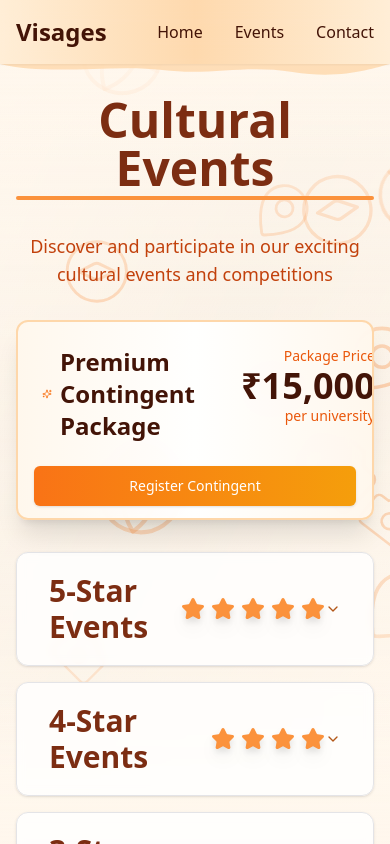
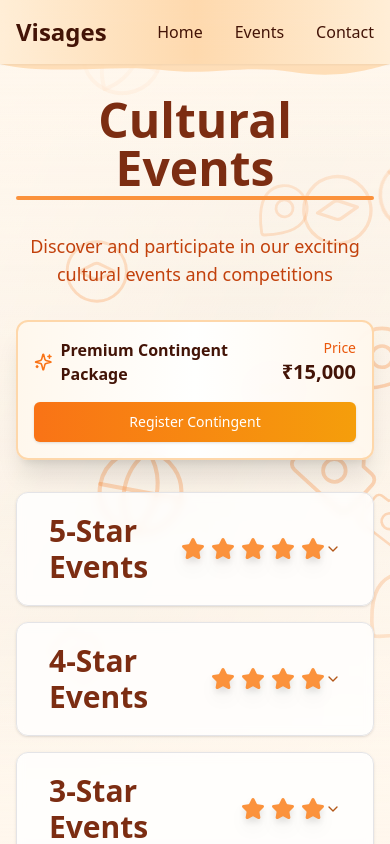
Before and after one commit to ammar-codeable/visages, a React (Vite) app: page /events in a window 390 px wide. Shown: the top 844 px of the page. Built offline with nearby package versions, Linux system fonts and the light colour scheme.

Commit message:
feat: implement responsive ContingentBanner for mobile and desktop views

```diff
--- a/src/app/routes/events/Events.tsx
+++ b/src/app/routes/events/Events.tsx
@@ -107,10 +107,17 @@ const Events = () => (
         </div>
       </div>
 
-      {/* Sticky banner with increased top spacing */}
-      <div className="sticky top-20 z-20 px-4"> {/* Changed from top-[4.5rem] to top-24 */}
+      {/* Mobile Banner (non-sticky) */}
+      <div className="px-4 md:hidden">
         <div className="container mx-auto max-w-[90rem]">
-          <ContingentBanner />
+          <ContingentBanner variant="mobile" />
+        </div>
+      </div>
+
+      {/* Desktop Sticky Banner */}
+      <div className="sticky top-20 z-20 hidden px-4 md:block">
+        <div className="container mx-auto max-w-[90rem]">
+          <ContingentBanner variant="desktop" />
         </div>
       </div>
 
--- a/src/components/ContingentBanner.tsx
+++ b/src/components/ContingentBanner.tsx
@@ -34,11 +34,48 @@ const FeatureList = () => (
   </div>
 );
 
-const ContingentBanner = () => {
+type ContingentBannerProps = {
+  variant: 'mobile' | 'desktop';
+};
+
+const ContingentBanner = ({ variant }: ContingentBannerProps) => {
   const { scrollY } = useScroll();
-  const height = useTransform(scrollY, [0, 200], ["200px", "80px"]);
-  const expandedOpacity = useTransform(scrollY, [0, 100], [1, 0]);
-  const collapsedOpacity = useTransform(scrollY, [0, 200], [0, 1]);
+
+  // Only apply transforms for desktop variant
+  const height = variant === 'desktop'
+    ? useTransform(scrollY, [0, 200], ["200px", "80px"])
+    : "auto";
+  const expandedOpacity = variant === 'desktop'
+    ? useTransform(scrollY, [0, 100], [1, 0])
+    : 1;
+  const collapsedOpacity = variant === 'desktop'
+    ? useTransform(scrollY, [0, 200], [0, 1])
+    : 0;
+
+  if (variant === 'mobile') {
+    return (
+      <div className="rounded-xl border-2 border-orange-200 bg-gradient-to-r from-orange-50/95 via-white/95 to-orange-50/95 p-4 shadow-xl backdrop-blur-md">
+        <div className="flex flex-col gap-4">
+          <div className="flex items-center justify-between">
+            <div className="flex items-center gap-2">
+              <Sparkles className="h-5 w-5 text-orange-500" />
+              <h2 className="font-bold text-orange-950">Premium Contingent Package</h2>
+            </div>
+            <div className="text-right">
+              <div className="text-sm font-medium text-orange-600">Price</div>
+              <div className="text-xl font-bold text-orange-950">₹15,000</div>
+            </div>
+          </div>
+          <Button
+            size="lg"
+            className="w-full bg-gradient-to-r from-orange-500 to-amber-500 text-white hover:from-orange-600 hover:to-amber-600"
+          >
+            Register Contingent
+          </Button>
+        </div>
+      </div>
+    );
+  }
 
   return (
     <motion.div
```
